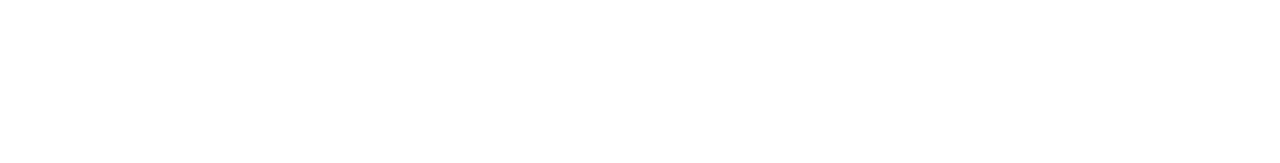
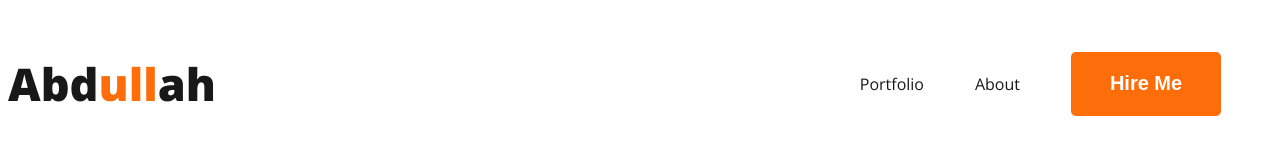
Before and after one commit to sabbirnrk99/webdeveloper-portfolio, a plain HTML site: page index.html in a window 1280 px wide. Drawn offline with nearby package versions, Linux system fonts and the light colour scheme.

```diff
--- a/index.html
+++ b/index.html
@@ -3,10 +3,22 @@
 <head>
     <meta charset="UTF-8">
     <meta name="viewport" content="width=device-width, initial-scale=1.0">
+    <link rel="stylesheet" href="styles/portfolio.css">
+    <link rel="preconnect" href="https://fonts.googleapis.com">
+<link rel="preconnect" href="https://fonts.gstatic.com" crossorigin>
+<link href="https://fonts.googleapis.com/css2?family=Open+Sans:ital,wght@0,300;0,400;0,600;0,700;0,800;1,300;1,600;1,700&display=swap" rel="stylesheet">
     <title>Web Developer Portfolio</title>
 </head>
 <body>
     <header>
+        <nav>
+            <h3 class="nav-title">Abd<span class="text-primary";>ull</span>ah</h3>
+            <ul>
+                <li><a href="">Portfolio</a></li>
+                <li><a href="">About</a></li>
+                <li><button class="btn-primary"; id="navbutton";>Hire Me</button></li>
+            </ul>
+        </nav>
 
     </header>
     <main>
--- /dev/null
+++ b/styles/portfolio.css
@@ -0,0 +1,54 @@
+
+body{
+    font-family: 'Open Sans', sans-serif;
+}
+
+
+/* nav related style */
+
+
+
+nav{
+    display: flex;
+    justify-content: space-between;
+    align-items: center;
+}
+.nav-title{
+    color: #181818;
+    font-size: 45px;
+    font-weight: 800;
+}
+/* shared styles */
+.text-primary{
+    color:#FD6E0A;
+}
+.btn-primary{
+    border-radius: 5px;
+    background: #FD6E0A;
+    border: none;
+
+}
+
+nav > ul{
+    display: flex;
+    align-items: center;
+
+}
+nav li{
+    list-style: none;
+    margin-right: 51px;
+}
+nav a{
+    text-decoration: none;
+    color: #181818;
+}
+#navbutton{
+    width: 150px;
+    height: 64px;
+    flex-shrink: 0;
+    color: var(--white-color, #FFF);
+    font-size: 20px;
+    font-style: normal;
+    font-weight: 700;
+    line-height: normal;
+}
```
